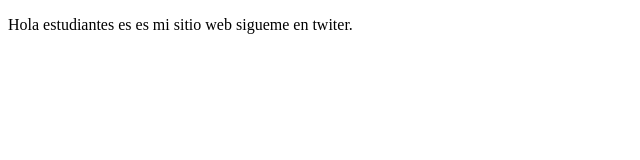
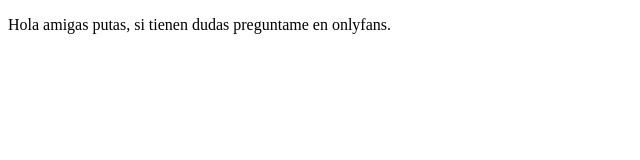
Before and after one commit to Luisa0202/proyectoDemoCursoPrework, a plain HTML site: page index.html in a window 1280 px wide. Shown: the full height of the page, 0-640 px from the left. Drawn offline with Linux system fonts and the light colour scheme.

Commit message:
actualizacion onlyfans

```diff
--- a/index.html
+++ b/index.html
@@ -8,8 +8,7 @@
 </head>
 <body>
     <p>
-        Hola estudiantes es es mi sitio web
-        sigueme en twiter.
+        Hola amigas putas, si tienen dudas preguntame en onlyfans.
     </p>
 </body>
 </html>
```
